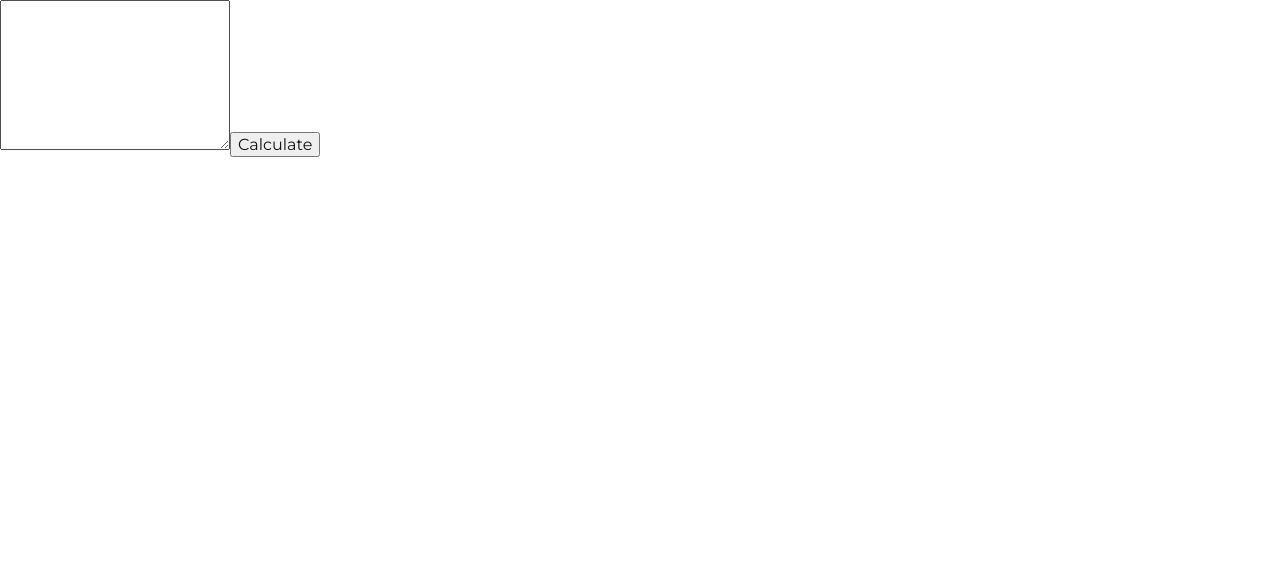
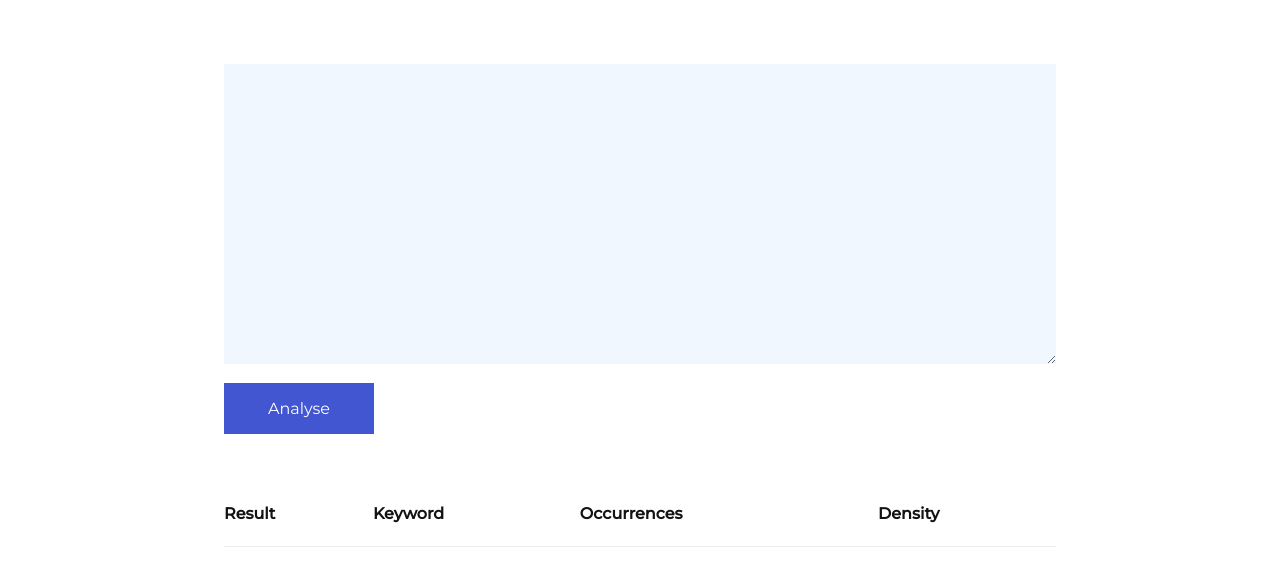
Before and after one commit to louis-young/keyword-density-calculator, a React (Create React App) app: page / in a window 1280 px wide. Shown: the top 586 px of the page. Built offline with nearby package versions, Linux system fonts and the light colour scheme.

Commit message:
Style application

```diff
--- a/public/index.html
+++ b/public/index.html
@@ -5,7 +5,7 @@
     <meta name="viewport" content="width=device-width, initial-scale=1.0" />
     <title>Document</title>
   </head>
-  <body>
+  <body class="page">
     <noscript>You need to enable JavaScript to run this app.</noscript>
     <div id="root"></div>
   </body>
--- a/src/App.js
+++ b/src/App.js
@@ -1,7 +1,7 @@
 import React, { useState } from "react";
 
 import Form from "./components/Form/Form";
-import List from "./components/List/List";
+import Table from "./components/Table/Table";
 
 import "./stylesheets/main.scss";
 
@@ -61,9 +61,9 @@ const App = () => {
   };
 
   return (
-    <section className="application">
+    <section className="application container container--extra-large">
       <Form setContent={setContent} />
-      <List densities={calculateKeywordDensity()} />
+      <Table densities={calculateKeywordDensity()} />
     </section>
   );
 };
--- a/src/components/Form/Form.js
+++ b/src/components/Form/Form.js
@@ -1,4 +1,6 @@
 import React, { useState } from "react";
+
+import "./Form.scss";
 
 const Form = ({ setContent }) => {
   const [value, setValue] = useState("");
@@ -10,10 +12,17 @@ const Form = ({ setContent }) => {
   };
 
   return (
-    <form onSubmit={submit}>
-      <textarea value={value} onChange={(event) => setValue(event.target.value)} required></textarea>
+    <form className="form" onSubmit={submit}>
+      <textarea
+        value={value}
+        className="form__input"
+        onChange={(event) => setValue(event.target.value)}
+        required
+      ></textarea>
 
-      <button type="submit">Calculate</button>
+      <button type="submit" className="form__submit button">
+        Analyse
+      </button>
     </form>
   );
 };
--- /dev/null
+++ b/src/components/Form/Form.scss
@@ -0,0 +1,15 @@
+@import "../../stylesheets/abstracts/breakpoints";
+@import "../../stylesheets/abstracts/variables";
+
+.form {
+  &__input {
+    background: $primary-color-light;
+    border: unset;
+    width: 100%;
+    min-height: 300px;
+  }
+  &__submit {
+    display: block;
+    margin-top: 1rem;
+  }
+}
--- a/src/components/List/List.js
+++ /dev/null
@@ -1,16 +0,0 @@
-import React from "react";
-
-const List = ({ densities }) => {
-  return (
-    <ul>
-      {densities &&
-        densities.map(({ word, occurrences, density }, index) => (
-          <li key={word}>
-            {index + 1} - {occurrences} - {word} - {density}%
-          </li>
-        ))}
-    </ul>
-  );
-};
-
-export default List;
--- /dev/null
+++ b/src/components/Table/Table.js
@@ -0,0 +1,30 @@
+import React from "react";
+
+import "./Table.scss";
+
+const Table = ({ densities }) => {
+  return (
+    <table className="table">
+      <thead>
+        <tr className="table__row">
+          <th className="table__header">Result</th>
+          <th className="table__header">Keyword</th>
+          <th className="table__header">Occurrences</th>
+          <th className="table__header">Density</th>
+        </tr>
+      </thead>
+      <tbody className="table__body">
+        {densities.map(({ word, occurrences, density }, index) => (
+          <tr className="table__row" key={word}>
+            <td className="table__cell">{index + 1}</td>
+            <td className="table__cell">{word}</td>
+            <td className="table__cell">{occurrences}</td>
+            <td className="table__cell">{density}%</td>
+          </tr>
+        ))}
+      </tbody>
+    </table>
+  );
+};
+
+export default Table;
--- /dev/null
+++ b/src/components/Table/Table.scss
@@ -0,0 +1,34 @@
+@import "../../stylesheets/abstracts/breakpoints";
+@import "../../stylesheets/abstracts/variables";
+@import "../../stylesheets/base/typography";
+
+.table {
+  $padding: 1.5rem;
+  border-collapse: collapse;
+  width: 100%;
+  text-align: left;
+  &__header {
+    color: $dark-text;
+    font-weight: $semi-bold;
+    border-bottom: solid $medium-grey 1px;
+    padding: $padding 0;
+  }
+  &__row {
+    &:nth-child(even) {
+      background-color: $light-grey;
+    }
+  }
+  &__row,
+  &__cell {
+    padding: $padding;
+  }
+  &__cell {
+    border: solid $medium-grey 1px;
+    &:first-of-type {
+      border-left: unset;
+    }
+    &:last-of-type {
+      border-right: unset;
+    }
+  }
+}
--- a/src/stylesheets/abstracts/_variables.scss
+++ b/src/stylesheets/abstracts/_variables.scss
@@ -1,9 +1,12 @@
 $ratio: 15%;
 
-$primary-color: hotpink;
+$primary-color: #4156d0;
+$primary-color-light: #f1f7ff;
+
+$light-grey: #f7f7f7;
+$medium-grey: #ececec;
 
 $primary-color-dark: darken($primary-color, $ratio);
-$primary-color-light: lighten($primary-color, $ratio);
 
 $secondary-color: lightsteelblue;
 
--- /dev/null
+++ b/src/stylesheets/components/_application.scss
@@ -0,0 +1,9 @@
+.application {
+  padding: 2rem 0;
+  display: grid;
+  grid-template-columns: 1fr;
+  grid-gap: 3rem;
+  @include laptop {
+    padding: 4rem;
+  }
+}
--- /dev/null
+++ b/src/stylesheets/components/_page.scss
@@ -0,0 +1,3 @@
+.page {
+  min-height: 100vh;
+}
--- a/src/stylesheets/main.scss
+++ b/src/stylesheets/main.scss
@@ -15,5 +15,7 @@
 
 @import "components/button";
 @import "components/link";
+@import "components/page";
+@import "components/application";
 
 @import "layout/containers";
```
